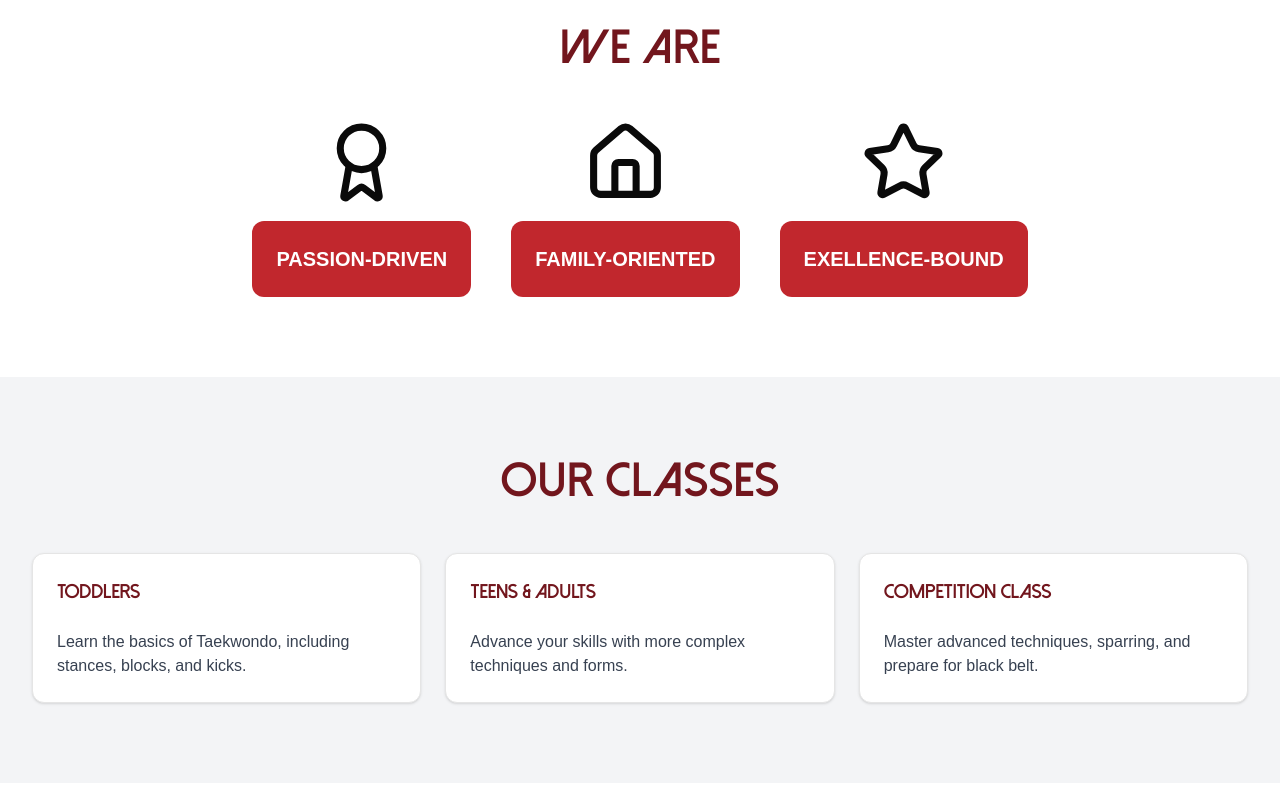
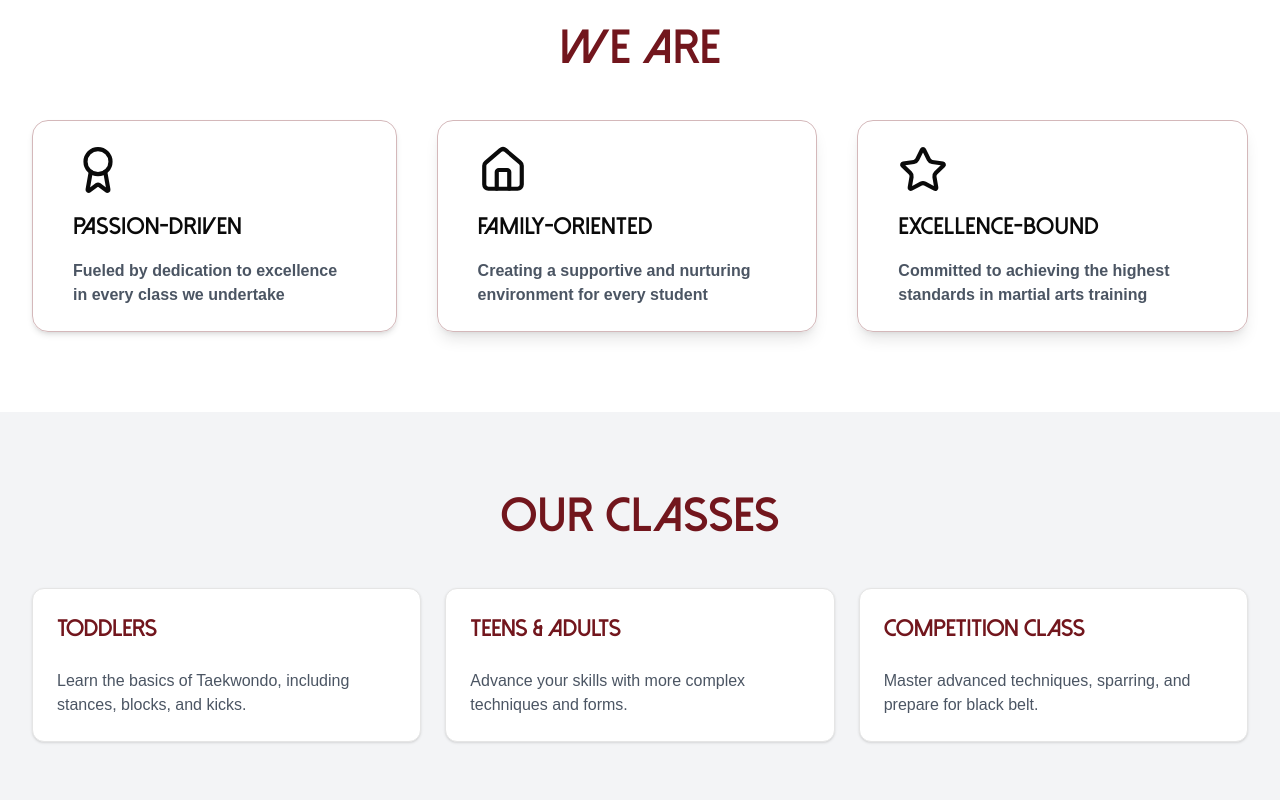
Before and after one commit to pohyongzhi/kwontum-landing-page, a Next.js app: page / in a window 1280 px wide. Shown: the part 1200-2000 px from the top of the page. Built offline with nearby package versions, Linux system fonts and the light colour scheme; a web font is replaced by a local one.

Commit message:
Edited we are

```diff
--- a/app/page.tsx
+++ b/app/page.tsx
@@ -42,23 +42,33 @@ export default function Home() {
                     <h2 className="text-5xl font-bold mb-6 sm:mb-8 md:mb-10 lg:mb-12 text-center text-[#72161D] font-dolceVita">
                         We Are
                     </h2>
-                    <div className="flex flex-col sm:flex-row justify-center gap-10 text-center">
-                        <div className="flex flex-col items-center gap-4">
-                            <Award size={85} className="" />
-                            <p className="p-6 rounded-xl bg-kwontum-red text-white text-xl font-bold">
-                                PASSION-DRIVEN
+                    <div className="flex flex-col sm:flex-row justify-center gap-10">
+                        <div className="flex flex-col  gap-4 py-6 px-10 rounded-2xl border border-kwontum-darkRed border-opacity-30 font-dolceVita font-bold max-w-[400px] shadow-md hover:scale-105 transition-transform">
+                            <Award size={50} className="" />
+                            <p className="text-2xl font-bold">PASSION-DRIVEN</p>
+                            <p className="text-gray-600 font-nanum">
+                                Fueled by dedication to excellence in every
+                                class we undertake
                             </p>
                         </div>
-                        <div className="flex flex-col items-center gap-4">
-                            <House size={85} className="" />
-                            <p className="p-6 rounded-xl bg-kwontum-red text-white text-xl font-bold">
+                        <div className="flex flex-col gap-4 py-6 px-10 rounded-2xl border border-kwontum-darkRed border-opacity-30 font-dolceVita font-bold max-w-[400px] shadow-lg hover:scale-105 transition-transform">
+                            <House size={50} className="" />
+                            <p className="text-2xl font-bold">
                                 FAMILY-ORIENTED
                             </p>
+                            <p className="text-gray-600 font-nanum">
+                                Creating a supportive and nurturing environment
+                                for every student
+                            </p>
                         </div>
-                        <div className="flex flex-col items-center gap-4">
-                            <Star size={85} className="" />
-                            <p className="p-6 rounded-xl bg-kwontum-red text-white text-xl  font-bold">
-                                EXELLENCE-BOUND
+                        <div className="flex flex-col gap-4 py-6 px-10 rounded-2xl border border-kwontum-darkRed border-opacity-30 font-dolceVita font-bold max-w-[400px] shadow-lg hover:scale-105 transition-transform">
+                            <Star size={50} className="" />
+                            <p className="text-2xl font-bold">
+                                EXCELLENCE-BOUND
+                            </p>
+                            <p className="text-gray-600 font-nanum">
+                                Committed to achieving the highest standards in
+                                martial arts training
                             </p>
                         </div>
                     </div>
@@ -72,14 +82,14 @@ export default function Home() {
                         Our Classes
                     </h2>
                     <div className="grid grid-cols-1 sm:grid-cols-2 lg:grid-cols-3 gap-6">
-                        <Card className="bg-white">
+                        <Card className="bg-white ">
                             <CardHeader>
-                                <CardTitle className="text-[#72161D] text-lg sm:text-xl font-dolceVita">
+                                <CardTitle className="text-[#72161D] text-2xl font-dolceVita">
                                     Toddlers
                                 </CardTitle>
                             </CardHeader>
                             <CardContent>
-                                <p className="text-gray-700">
+                                <p className="text-gray-600 font-nanum">
                                     Learn the basics of Taekwondo, including
                                     stances, blocks, and kicks.
                                 </p>
@@ -87,12 +97,12 @@ export default function Home() {
                         </Card>
                         <Card className="bg-white">
                             <CardHeader>
-                                <CardTitle className="text-[#72161D] text-lg sm:text-xl font-dolceVita">
+                                <CardTitle className="text-[#72161D] text-2xl font-dolceVita">
                                     Teens & Adults
                                 </CardTitle>
                             </CardHeader>
                             <CardContent>
-                                <p className="text-gray-700">
+                                <p className="text-gray-600 font-nanum">
                                     Advance your skills with more complex
                                     techniques and forms.
                                 </p>
@@ -100,12 +110,12 @@ export default function Home() {
                         </Card>
                         <Card className="bg-white">
                             <CardHeader>
-                                <CardTitle className="text-[#72161D] text-lg sm:text-xl font-dolceVita">
+                                <CardTitle className="text-[#72161D] text-2xl font-dolceVita">
                                     Competition Class
                                 </CardTitle>
                             </CardHeader>
                             <CardContent>
-                                <p className="text-gray-700">
+                                <p className="text-gray-600 font-nanum">
                                     Master advanced techniques, sparring, and
                                     prepare for black belt.
                                 </p>
@@ -115,7 +125,7 @@ export default function Home() {
                 </div>
             </section>
 
-            <section id="about" className="py-12 sm:py-16 lg:py-20 bg-white">
+            <section id="about" className="py-12 sm:py-16 lg:py-28 bg-white">
                 <div className="flex flex-col px-4 sm:px-6 lg:px-8">
                     <h2 className="text-5xl font-bold mb-6 sm:mb-8 md:mb-10 lg:mb-12 text-center text-gray-600 font-dolceVita">
                         READY TO KICKSTART YOUR JOURNEY?
```
